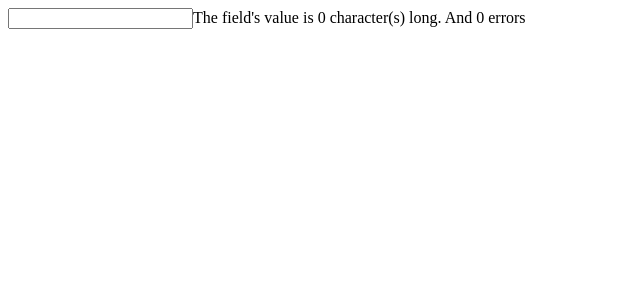
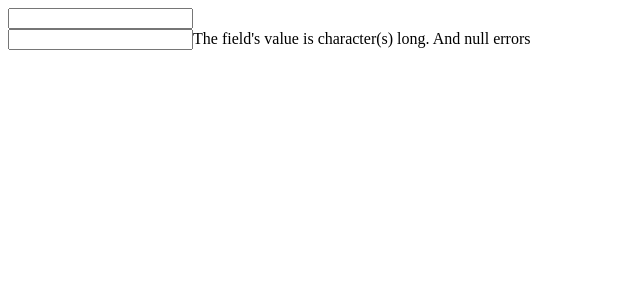
Before and after one commit to Randagio13/rapid-form, a React (Create React App) app: page / in a window 1280 px wide. Shown: the top 300 px of the page, without its empty margins (0-640 px from the left). Built offline with nearby package versions, Linux system fonts and the light colour scheme.

Commit message:
feat: validation function

```diff
--- a/src/components/useRapidForm.tsx
+++ b/src/components/useRapidForm.tsx
@@ -1,38 +1,72 @@
-import { useCallback, useState, useDebugValue } from 'react'
+import { useCallback, useDebugValue, useReducer } from 'react'
 
-// export const useValidation = () => {
-//   const [rect, setRect] = useState(null)
-//   const ref = useCallback((ref: HTMLInputElement) => {
-//     console.log('callback :', ref)
-//     ref.onchange = (e: any) => {
-//       setRect(e.target.value)
-//       console.log('am changing')
-//     }
-//   }, [])
-//   console.log('ref :', ref)
-//   return [rect, ref]
-// }
+const setErrors = (data: any, dispatch: any) => {
+  if (!data.value) {
+    dispatch({
+      type: 'empty',
+      data: {
+        [data.name]: {
+          message: `${data.name} is required`
+        }
+      }
+    })
+  }
+}
+
+const fetchReducer = (state: any, action: any) => {
+  console.log('state fetch :', state)
+  if (action.type === 'change') {
+    return {
+      ...state,
+      data: {
+        ...state.data,
+        ...action.data
+      }
+    }
+  } else if (action.type === 'empty') {
+    return {
+      ...state,
+      errors: {
+        ...action.data
+      }
+    }
+  } else {
+    throw new Error(`That action type isn't supported.`)
+  }
+}
+
+export const useValidation = (dispatch: any) =>
+  useCallback(
+    (ref: any) => {
+      ref.oninput = (e: React.ChangeEvent<HTMLInputElement>) => {
+        const v = e.target.value
+        const n = e.target.name
+        const t = e.target.type
+        const r = e.target.required
+        const data: any = {
+          [n]: {
+            value: v,
+            name: n,
+            type: t,
+            required: r
+          }
+        }
+        setErrors(data[n], dispatch)
+      }
+    },
+    [dispatch]
+  )
 
 export default function useRapidForm(): any {
-  const [data, setData] = useState('')
-  const [errors, setErrors] = useState(0)
-  const validation = useCallback((ref: any) => {
-    ref.oninput = (e: any) => {
-      setData(e.target.value)
-      console.log(`The field's value is
-      ${e.target.value.length} character(s) long.`)
-      if (ref.required && !e.target.value) {
-        setErrors(1)
-      } else {
-        setErrors(0)
-      }
-    }
-  }, [])
-  console.log('validation :', validation)
-  useDebugValue(data)
+  const [state, dispatch] = useReducer(fetchReducer, {
+    data: null,
+    errors: null
+  })
+  const validation = useValidation(dispatch)
+  useDebugValue(state.data)
   return {
-    data,
-    errors,
+    data: state.data,
+    errors: state.errors,
     validation
   }
 }
--- a/src/index.tsx
+++ b/src/index.tsx
@@ -4,11 +4,14 @@ import useRapidForm from './components/useRapidForm'
 
 const Form = () => {
   const { data, validation, errors } = useRapidForm()
+  const v = data ? data.username.value.length : ''
   console.log('data :', data)
   return (
     <form>
       <input name='username' ref={validation} required />
-      {`The field's value is ${data.length} character(s) long. And ${errors} errors`}
+      <br />
+      <input name='name' ref={validation} required />
+      {`The field's value is ${v} character(s) long. And ${errors} errors`}
     </form>
   )
 }
```
